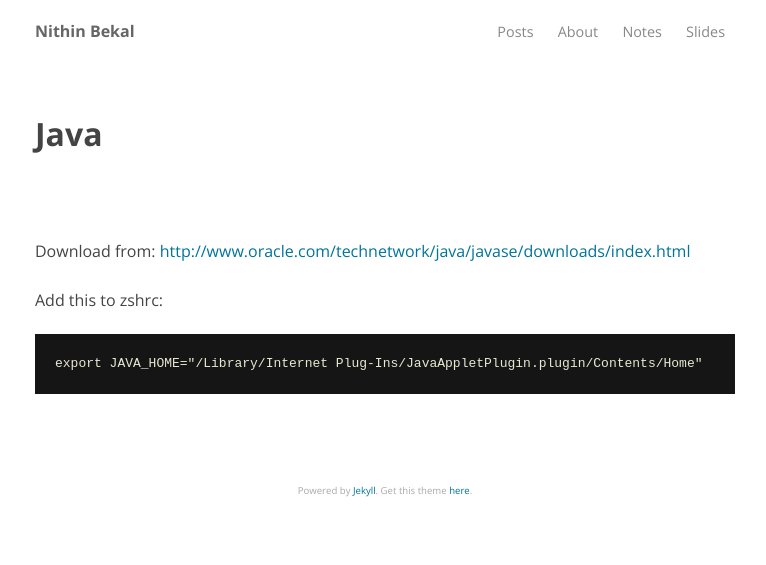
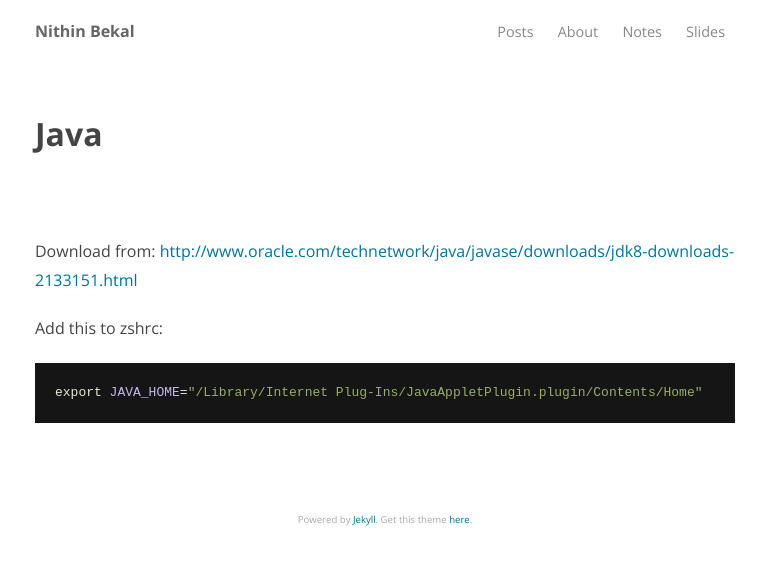
Before and after one commit to nithinbekal/nithinbekal.github.io, a Jekyll site: the page built from notes/java.md, in a window 1280 px wide. Shown: the top 565 px of the page, without its empty margins (255-1021 px from the left). Built offline with Jekyll 4.4.1, drawn with Linux system fonts in a browser that asks for light colours; some of the changed lines change nothing that is shown.

Commit message:
Update Java install notes

```diff
--- a/notes/java.md
+++ b/notes/java.md
@@ -4,9 +4,10 @@
 date:  2015-02-19 14:20:05
 ---
 
-Download from:
-[http://www.oracle.com/technetwork/java/javase/downloads/index.html](http://www.oracle.com/technetwork/java/javase/downloads/index.html)
+Download from: <http://www.oracle.com/technetwork/java/javase/downloads/jdk8-downloads-2133151.html>
 
 Add this to zshrc:
 
-    export JAVA_HOME="/Library/Internet Plug-Ins/JavaAppletPlugin.plugin/Contents/Home"
+{% highlight bash %}
+export JAVA_HOME="/Library/Internet Plug-Ins/JavaAppletPlugin.plugin/Contents/Home"
+{% endhighlight %}
```
